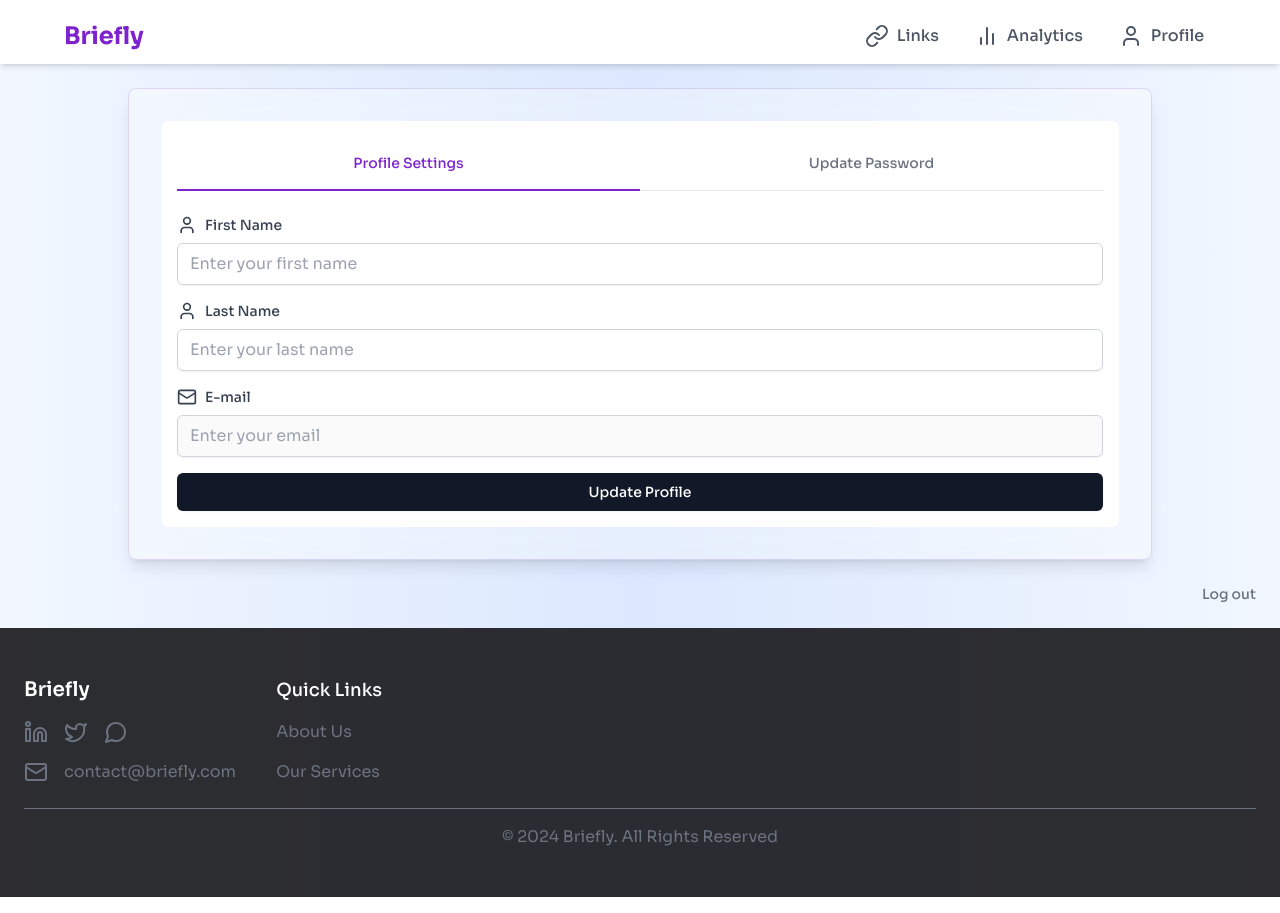
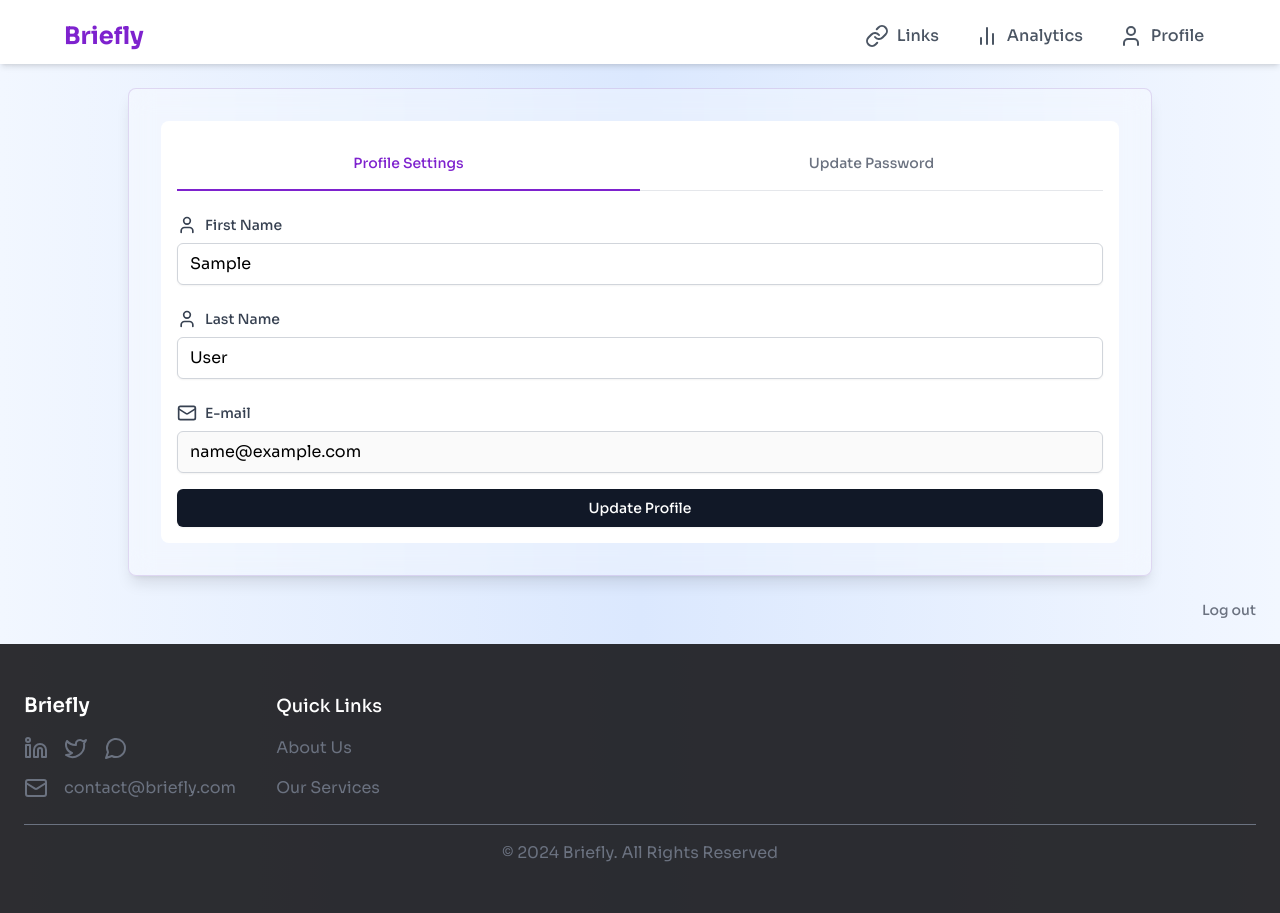
Before and after one commit to Uss-Momas/briefly, a React (Vite) app in the folder web-refactored/: page /auth/profile in a window 1280 px wide. Built offline with nearby package versions, Linux system fonts and the light colour scheme; sample sign-in values are in the browser's storage.

Commit message:
implementing the update of User information

```diff
--- a/web-refactored/src/Validations/validations.jsx
+++ b/web-refactored/src/Validations/validations.jsx
@@ -2,7 +2,8 @@ import { z } from "zod";
 
 export const signupSchema = z.object({
     email: z.string().email({ message: "Email is not valid" }),
-    name: z.string().min(3, { message: 'Name must include at least 3 characters' }).max(64),
+    firstName: z.string().min(3, { message: 'First name must include at least 3 characters' }).max(64),
+    lastName: z.string().max(64).optional(),
     password: z.string().min(8, { message: "Password is too short" }).max(32, { message: "Password is too long" }),
     confirmPassword: z.string(),
     termsAgreement: z.boolean(),
@@ -18,3 +19,9 @@ const urlPattern = /^(https?:\/\/)?(www\.)?[-a-zA-Z0-9@:%._+~#=]{1,256}\.[a-zA-Z
 export const shortURLAnon = z.object({
     originalUrl: z.string().regex(urlPattern, { message: "Provide a valid URL" }),
 });
+
+
+export const updateUserSchema = z.object({
+    firstName: z.string().min(3, { message: 'First name must include at least 3 characters' }).max(64),
+    lastName: z.string().max(64).optional(),
+});
--- a/web-refactored/src/context/AuthContext.jsx
+++ b/web-refactored/src/context/AuthContext.jsx
@@ -19,13 +19,22 @@ export function AuthProvider({ children }) {
         localStorage.setItem("auth", JSON.stringify(authData));
     }
 
+    function updateUser(userData) {
+        const authData = localStorage.getItem("auth");
+        const data = JSON.parse(authData);
+        data.user.firstName = userData.firstName;
+        data.user.lastName = userData.lastName;
+        setAuth(data);
+        localStorage.setItem("auth", JSON.stringify(data));
+    }
+
     function logout() {
         localStorage.removeItem("auth");
         setAuth(undefined);
     }
 
     return (
-        <AuthContext.Provider value={{ auth, isLoading, login, logout }}>
+        <AuthContext.Provider value={{ auth, isLoading, login, logout, updateUser }}>
             {children}
         </AuthContext.Provider>
     );
--- a/web-refactored/src/pages/Auth/Profile/index.jsx
+++ b/web-refactored/src/pages/Auth/Profile/index.jsx
@@ -1,12 +1,24 @@
-import { LockIcon, Mail, User } from "lucide-react";
+import { LockIcon, Mail, User } from "lucide-react"
+import { useAuth } from "../../../hooks/useAuth";
+import { useForm } from "react-hook-form";
 import { useState } from "react";
-import { useAuth } from "../../../hooks/useAuth";
+import { updateUserSchema } from "../../../Validations/validations";
+import { zodResolver } from "@hookform/resolvers/zod";
 import Footer from "../../../components/Footer";
 import UserHeader from "../../../components/UserHeader";
+import axios from "../../../api/axios";
 
 export default function Profile() {
     const [isProfileTab, setIsProfileTab] = useState(true);
-    const { logout } = useAuth();
+    const { auth, logout, updateUser } = useAuth();
+    const { user, token } = auth;
+    const { formState: { errors }, handleSubmit, register, setError, clearErrors } = useForm({
+        defaultValues: {
+            "firstName": user.firstName,
+            "lastName": user.lastName,
+        },
+        resolver: zodResolver(updateUserSchema)
+    });
 
     const handleProfileTab = (event) => {
         setIsProfileTab(true);
@@ -15,6 +27,25 @@ export default function Profile() {
     const handlePasswordTab = (event) => {
         setIsProfileTab(false);
     }
+
+    const handleUserUpdate = async (data) => {
+        try {
+            const response = await axios.put(`/users/${user.id}`, data, {
+                headers: { Authorization: `Bearer ${token}` },
+            });
+            updateUser(data);
+        } catch (error) {
+            console.log("PROFILE PAGE ERROR:", error);
+
+            const { errors = [], message } = error.response.data;
+            const messages = errors.map((e) => e.message);
+            setError("root", { message: [message, ...messages] });
+            setTimeout(() => {
+                clearErrors();
+            }, 2500);
+        }
+    }
+
 
     const handleLogout = (event) => {
         logout();
@@ -46,27 +77,33 @@ export default function Profile() {
                         </div>
                         {
                             isProfileTab ? (
-                                <form className="flex flex-col gap-4 w-full">
+                                <form onSubmit={handleSubmit(handleUserUpdate)} className="flex flex-col gap-4 w-full">
                                     <div className="flex flex-col gap-2">
                                         <label htmlFor="firstName" className="flex gap-2 text-sm text-gray-700 font-medium">
                                             <User className="w-5 h-5" />
                                             First Name
                                         </label>
-                                        <input id="firstName" placeholder="Enter your first name" className="border border-gray-300 focus:border-purple-600 focus:ring-purple-600 focus:outline-none rounded-md shadow-sm w-full py-2 px-3" type="text" />
+                                        <input id="firstName" {...register("firstName")}
+                                            aria-invalid={errors.firstName ? true : false}
+                                            placeholder="Enter your first name" className="border border-gray-300 focus:border-purple-600 focus:ring-purple-600 focus:outline-none aria-[invalid=true]:border-red-500 aria-[invalid=true]:ring-red-300 rounded-md shadow-sm w-full py-2 px-3" type="text" />
+                                        <span className="text-sm text-red-400">{errors.firstName && errors.firstName.message}</span>
                                     </div>
                                     <div className="flex flex-col gap-2">
-                                        <label className="flex gap-2 text-sm text-gray-700 font-medium">
+                                        <label htmlFor="lastName" className="flex gap-2 text-sm text-gray-700 font-medium">
                                             <User className="w-5 h-5" />
                                             Last Name
                                         </label>
-                                        <input type="text" placeholder="Enter your last name" className="border border-gray-300 focus:border-purple-600 focus:ring-purple-600 focus:outline-none rounded-md shadow-sm w-full py-2 px-3" />
+                                        <input id="lastName" {...register("lastName")} type="text"
+                                            aria-invalid={errors.lastName ? true : false}
+                                            placeholder="Enter your last name" className="border border-gray-300 focus:border-purple-600 focus:ring-purple-600 focus:outline-none aria-[invalid=true]:border-red-500 aria-[invalid=true]:ring-red-300 rounded-md shadow-sm w-full py-2 px-3" />
+                                        <span className="text-sm text-red-400">{errors.lastName && errors.lastName.message}</span>
                                     </div>
                                     <div className="flex flex-col gap-2">
                                         <label className="flex gap-2 text-sm text-gray-700 font-medium">
                                             <Mail className="w-5 h-5" />
                                             E-mail
                                         </label>
-                                        <input type="text" placeholder="Enter your email" className="border border-gray-300 focus:border-purple-600 focus:ring-purple-600 focus:outline-none rounded-md shadow-sm w-full py-2 px-3" disabled />
+                                        <input type="text" value={user.email} placeholder="Enter your email" className="border border-gray-300 focus:border-purple-600 focus:ring-purple-600 focus:outline-none rounded-md shadow-sm w-full py-2 px-3" disabled />
                                     </div>
                                     <button className="border border-transparent rounded-md shadow-sm text-sm font-medium text-white bg-gray-900 hover:bg-gray-700 focus:outline-none focus:ring-2 focus:ring-offset-2 focus:ring-[#1e3a8a] transition-transform ease-in hover:scale-105 duration-200 py-2 px-4" type="submit">Update Profile</button>
                                 </form>
--- a/web-refactored/src/pages/Login/index.jsx
+++ b/web-refactored/src/pages/Login/index.jsx
@@ -13,7 +13,6 @@ export default function Login() {
 
     const { auth, login } = useAuth();
     const navigate = useNavigate();
-
 
     const onSubmit = async (data) => {
         try {
--- a/web-refactored/src/pages/Signup/index.jsx
+++ b/web-refactored/src/pages/Signup/index.jsx
@@ -13,8 +13,6 @@ export default function Signup() {
 
     const OnSubmit = async (data) => {
         try {
-            console.log(data);
-
             const response = await axios.post("/auth/signup", data);
             navigate('/login');
         } catch (error) {
@@ -48,11 +46,20 @@ export default function Signup() {
                             <div className="flex flex-col gap-2">
                                 <div className="flex-1 relative">
                                     <Text className="absolute left-2 top-2 text-gray-500" />
-                                    <input {...register("name")}
-                                        aria-invalid={errors.name ? "true" : "false"}
-                                        className="border border-purple-600 outline-none focus:ring-2 focus:ring-purple-300 shadow-sm rounded-lg aria-[invalid=true]:border-red-500 aria-[invalid=true]:focus:ring-red-300 w-full pl-10 pr-4 py-2" type="text" name="name" placeholder="Enter your first name" />
+                                    <input {...register("firstName")}
+                                        aria-invalid={errors.firstName ? "true" : "false"}
+                                        className="border border-purple-600 outline-none focus:ring-2 focus:ring-purple-300 shadow-sm rounded-lg aria-[invalid=true]:border-red-500 aria-[invalid=true]:focus:ring-red-300 w-full pl-10 pr-4 py-2" type="text" name="firstName" placeholder="Enter your first name" />
                                 </div>
-                                <span className="text-sm text-red-400">{errors.name && errors.name.message}</span>
+                                <span className="text-sm text-red-400">{errors.firstName && errors.firstName.message}</span>
+                            </div>
+                            <div className="flex flex-col gap-2">
+                                <div className="flex-1 relative">
+                                    <Text className="absolute left-2 top-2 text-gray-500" />
+                                    <input {...register("lastName")}
+                                        aria-invalid={errors.lastName ? "true" : "false"}
+                                        className="border border-purple-600 outline-none focus:ring-2 focus:ring-purple-300 shadow-sm rounded-lg aria-[invalid=true]:border-red-500 aria-[invalid=true]:focus:ring-red-300 w-full pl-10 pr-4 py-2" type="text" name="lastName" placeholder="Enter your last name" />
+                                </div>
+                                <span className="text-sm text-red-400">{errors.lastName && errors.lastName.message}</span>
                             </div>
                             <div className="flex flex-col gap-2">
                                 <div className="relative">
```
